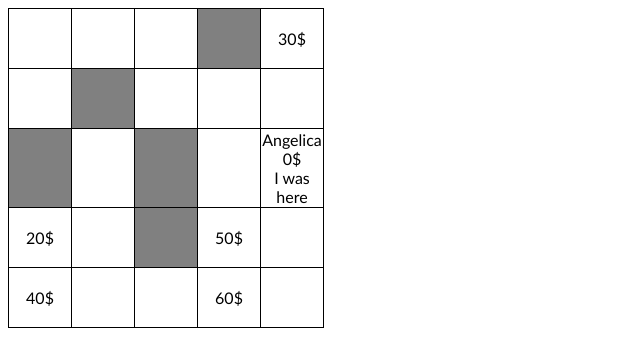
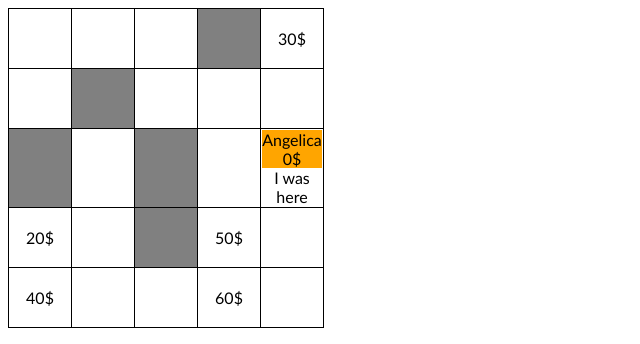
Before and after one commit to Angel2217/board-game, a plain HTML site: page index.html in a window 1280 px wide. Shown: the whole page, without its empty margins (0-640 px from the left). Drawn offline with nearby package versions, Linux system fonts and the light colour scheme.

Commit message:
Update 06/09

```diff
--- a/css.css
+++ b/css.css
@@ -29,3 +29,7 @@ body {
 .money::after {
   content: "$";
 }
+
+.player { /*just to highlight the div='player'*/
+  background-color: orange;
+}
```
